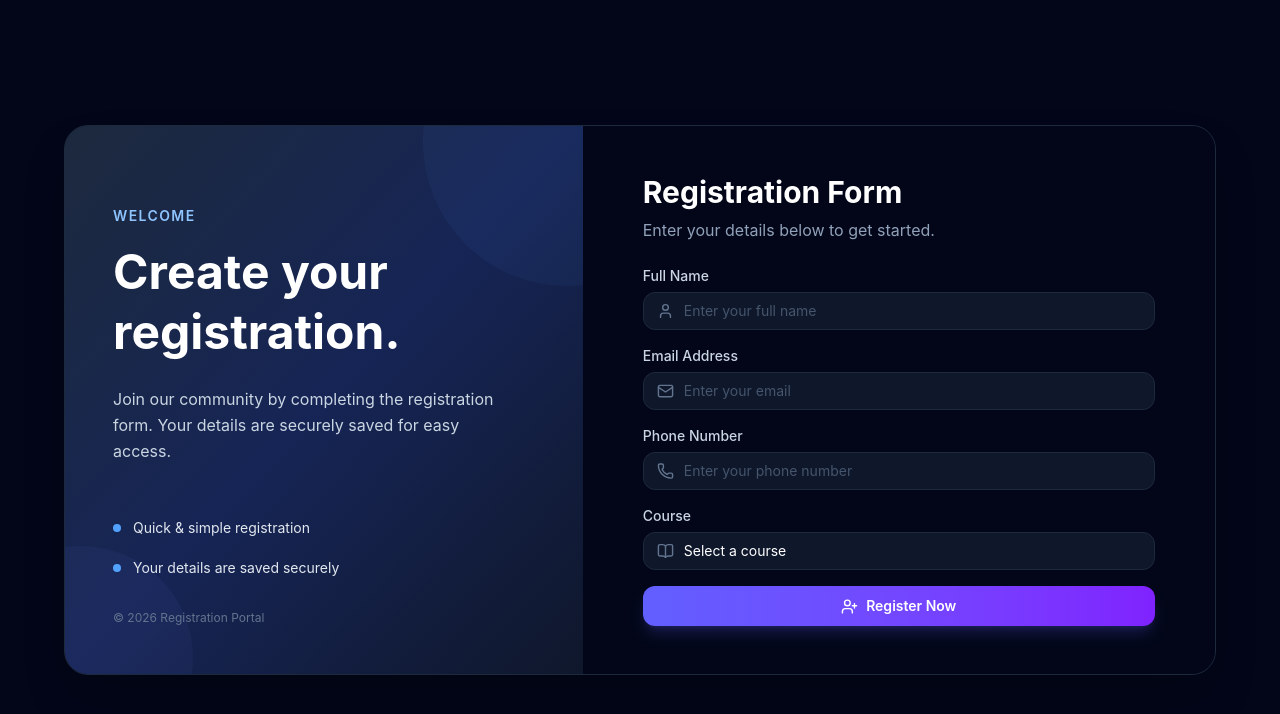
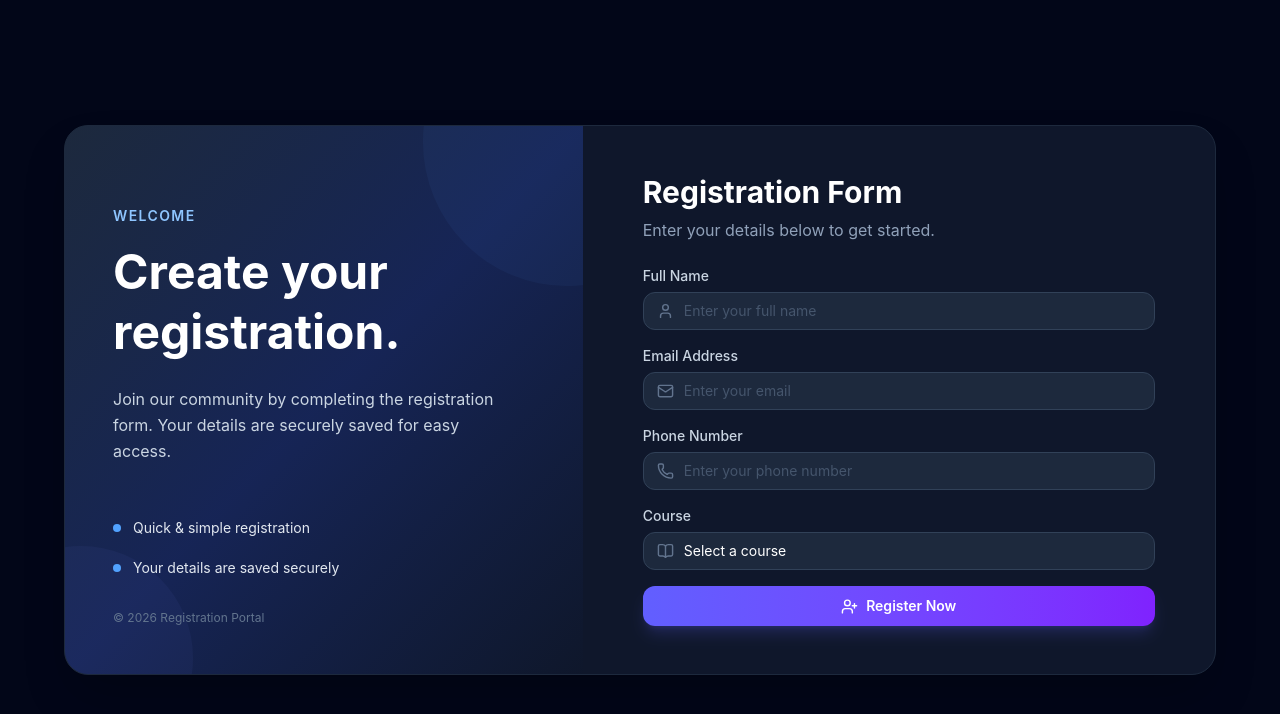
Before and after one commit to judithjoshitha01/reg-form, a React (Vite) app: page /register in a window 1280 px wide. Shown: the top 714 px of the page. Built offline with nearby package versions, Linux system fonts and the light colour scheme.

Commit message:
Update RegistrationForm.jsx

```diff
--- a/src/pages/RegistrationForm.jsx
+++ b/src/pages/RegistrationForm.jsx
@@ -59,7 +59,7 @@ function RegistrationForm() {
     <div className="min-h-screen bg-slate-950 flex items-center justify-center p-3 sm:p-5 md:p-8">
 
       {/* Main Container */}
-      <div className="w-full max-w-6xl bg-slate-900 rounded-2xl sm:rounded-3xl overflow-hidden border border-slate-800 shadow-2xl flex flex-col md:flex-row">
+      <div className="w-full max-w-6xl bg-slate-800 rounded-2xl sm:rounded-3xl overflow-hidden border border-slate-800 shadow-2xl flex flex-col md:flex-row">
 
         {/* ================= LEFT SIDE ================= */}
         <div className="relative md:w-[45%] bg-gradient-to-br from-slate-800 via-blue-950 to-slate-900 p-6 sm:p-8 md:p-12 flex flex-col justify-between overflow-hidden">
@@ -116,7 +116,7 @@ function RegistrationForm() {
         </div>
 
         {/* ================= RIGHT SIDE ================= */}
-        <div className="md:w-[55%] bg-slate-950 p-6 sm:p-8 md:p-12 flex items-center">
+        <div className="md:w-[55%] bg-slate-900 p-6 sm:p-8 md:p-12 flex items-center">
 
           <div className="w-full max-w-lg mx-auto">
 
@@ -160,7 +160,7 @@ function RegistrationForm() {
                     value={formData.name}
                     onChange={handleChange}
                     required
-                    className="w-full bg-slate-900 border border-slate-800 text-white placeholder:text-slate-600 rounded-xl py-2 pl-10 pr-4 text-sm outline-none focus:border-indigo-500 focus:ring-4 focus:ring-indigo-500/10 transition"
+                    className="w-full bg-slate-800 border border-slate-700 text-white placeholder:text-slate-600 rounded-xl py-2 pl-10 pr-4 text-sm outline-none focus:border-indigo-500 focus:ring-4 focus:ring-indigo-500/10 transition"
                   />
 
                 </div>
@@ -187,7 +187,7 @@ function RegistrationForm() {
                     value={formData.email}
                     onChange={handleChange}
                     required
-                    className="w-full bg-slate-900 border border-slate-800 text-white placeholder:text-slate-600 rounded-xl py-2 pl-10 pr-4 text-sm outline-none focus:border-violet-500 focus:ring-4 focus:ring-violet-500/10 transition"
+                    className="w-full bg-slate-800 border border-slate-700 text-white placeholder:text-slate-600 rounded-xl py-2 pl-10 pr-4 text-sm outline-none focus:border-violet-500 focus:ring-4 focus:ring-violet-500/10 transition"
                   />
 
                 </div>
@@ -214,7 +214,7 @@ function RegistrationForm() {
                     value={formData.phone}
                     onChange={handleChange}
                     required
-                    className="w-full bg-slate-900 border border-slate-800 text-white placeholder:text-slate-600 rounded-xl py-2 pl-10 pr-4 text-sm outline-none focus:border-pink-500 focus:ring-4 focus:ring-pink-500/10 transition"
+                    className="w-full bg-slate-800 border border-slate-700 text-white placeholder:text-slate-600 rounded-xl py-2 pl-10 pr-4 text-sm outline-none focus:border-pink-500 focus:ring-4 focus:ring-pink-500/10 transition"
                   />
 
                 </div>
@@ -239,7 +239,7 @@ function RegistrationForm() {
                     value={formData.course}
                     onChange={handleChange}
                     required
-                    className="w-full appearance-none bg-slate-900 border border-slate-800 text-white rounded-xl py-2 pl-10 pr-4 text-sm outline-none focus:border-emerald-500 focus:ring-4 focus:ring-emerald-500/10 transition"
+                    className="w-full appearance-none bg-slate-800 border border-slate-700 text-white rounded-xl py-2 pl-10 pr-4 text-sm outline-none focus:border-emerald-500 focus:ring-4 focus:ring-emerald-500/10 transition"
                   >
 
                     <option value="">
```
